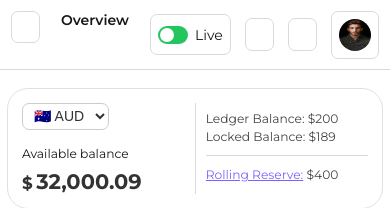
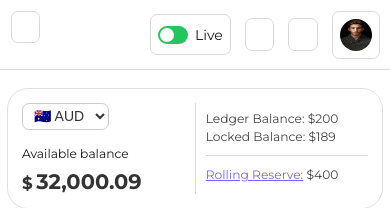
Before and after one commit to copy-ninja1/belyfted-dashboard, a Next.js app: page / in a window 390 px wide. Shown: the top 208 px of the page. Built offline with nearby package versions, Linux system fonts and the light colour scheme; some icons are missing.

Commit message:
fix: header title

```diff
--- a/src/component/Header/header.module.css
+++ b/src/component/Header/header.module.css
@@ -2,9 +2,18 @@
   display: flex;
   justify-content: space-between;
   align-items: center;
+  justify-items: flex-start;
   padding: var(--space-lg);
   flex-wrap: wrap;
   border-bottom: 1px solid var(--color-border);
+}
+.titleWrapper{
+  display: flex;
+  justify-content: space-between;
+  align-items: center;
+  justify-items: flex-start;
+  gap: var(--space-md);
+
 }
 
 .title {
@@ -88,17 +97,17 @@
   color: #888;
 }
 
-@media (max-width: 600px) {
+@media (max-width: 700px) {
   .header {
     /* flex-direction: column; */
     align-items: flex-start;
     gap: var(--space-lg);
     padding: var(--space-md);
   }
+
   .title {
-    font-size: var(--space-lg);
-    font-weight: 600;
-  }
+    display: none;
+   }
 
   .actions {
     flex-wrap: wrap;
@@ -113,12 +122,7 @@
   }
 }
 
-@media (max-width: 916) {
-  .title {
-    display: none;
 
-  }
-}
 
 @media (min-width: 1024px) {
  .iconMenuButton{
--- a/src/component/Header/index.tsx
+++ b/src/component/Header/index.tsx
@@ -16,12 +16,14 @@
   };
   return (
     <header className={styles.header}>
+      <div className={styles.titleWrapper}>
         <button className={styles.iconMenuButton} onClick={handleOpenSidebar}>
           <span className="material-icons">
             <HamburgerMenu />
           </span>
         </button>{" "}
         <div className={styles.title}>{title}</div>
+      </div>
       <div className={styles.actions}>
         <div className={styles.liveToggle}>
           <div className={styles.toggleSwitch}></div>
```
Lines whose indentation alone changed are shown as unchanged.
